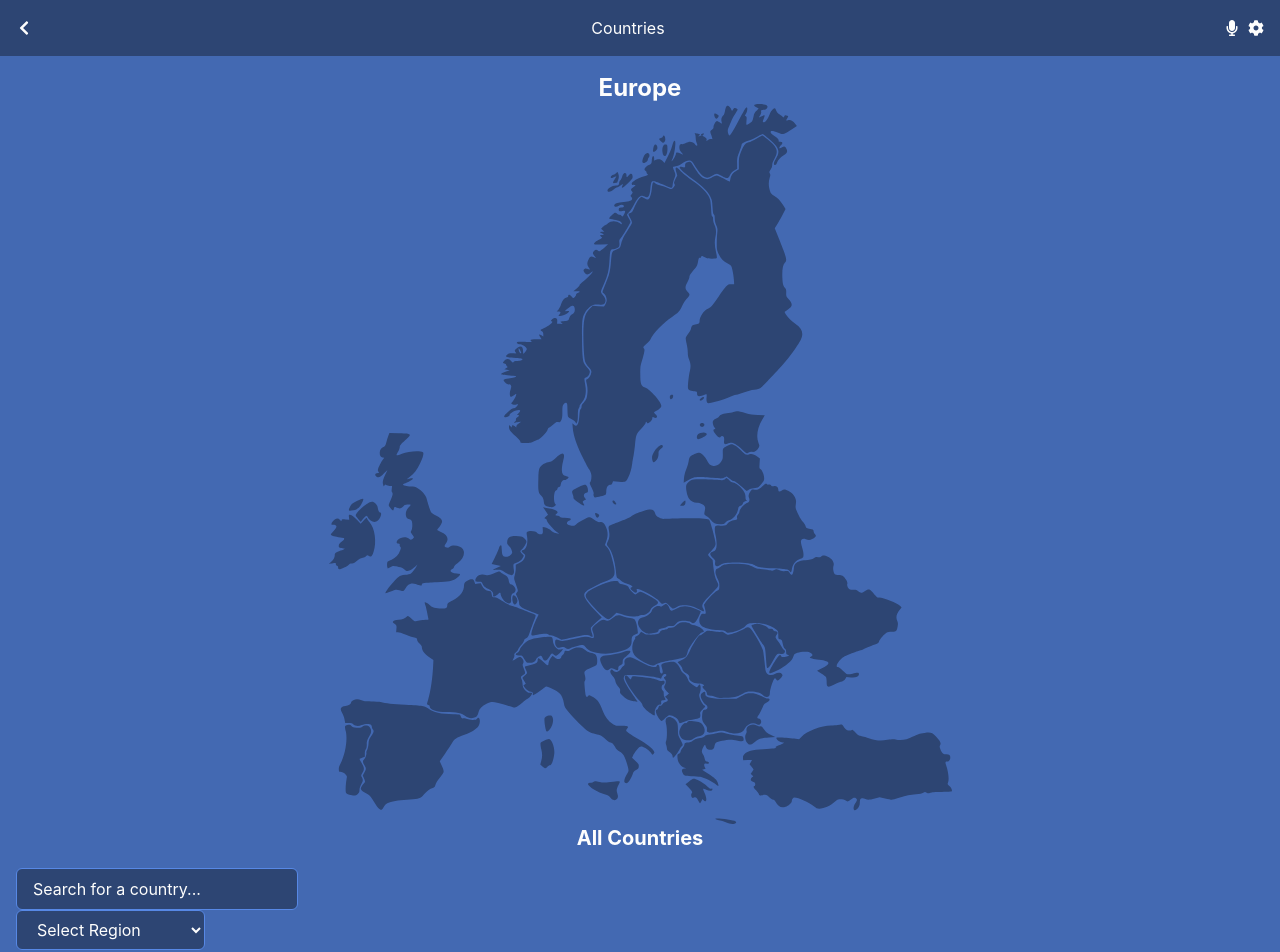
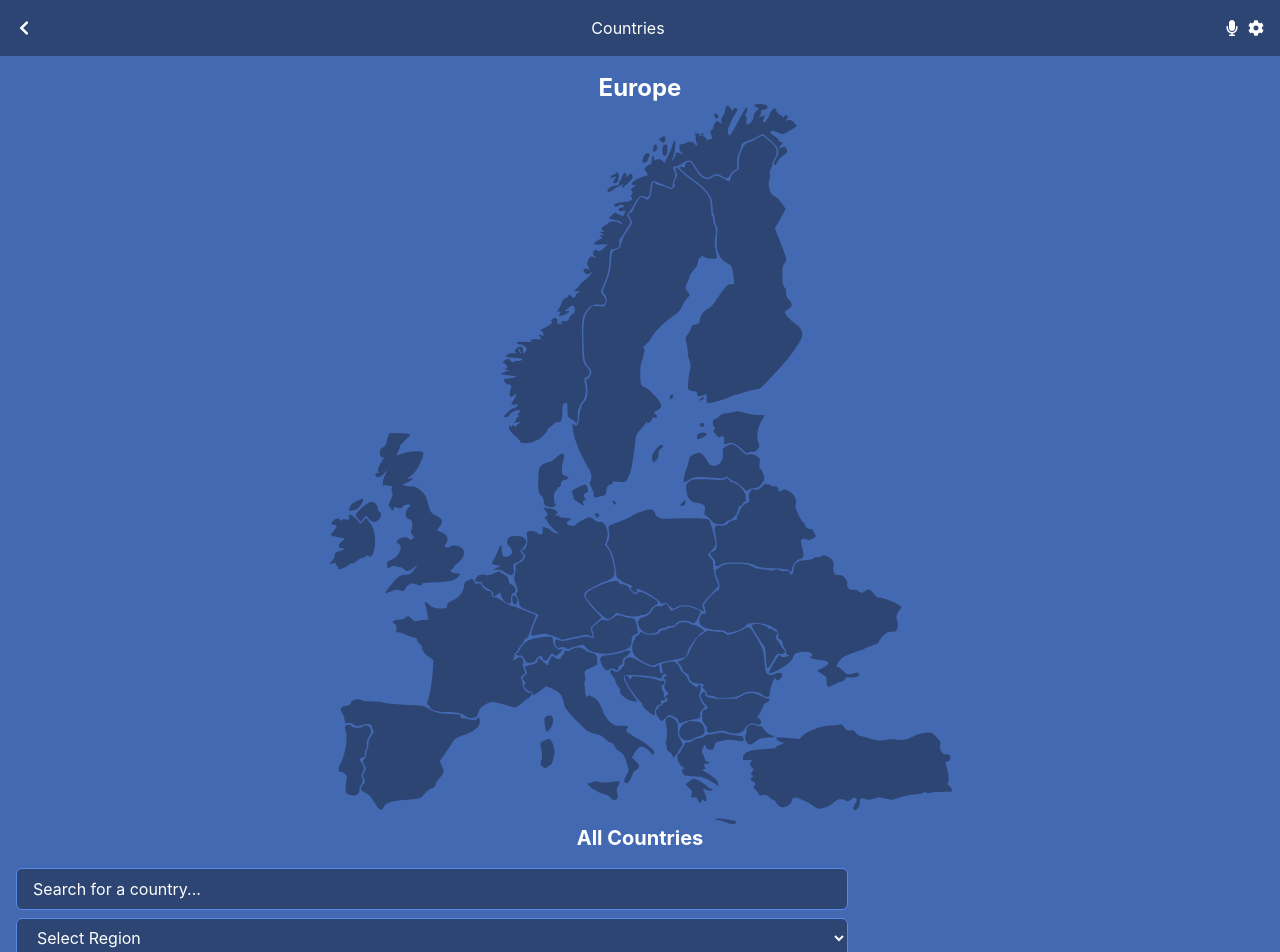
Before and after one commit to memicelis/countries, a React (Create React App) app: page / in a window 1280 px wide. Shown: the top 952 px of the page. Built offline with nearby package versions, Linux system fonts and the light colour scheme; no server answers.

Commit message:
Fix width

```diff
--- a/src/components/input/Filter.jsx
+++ b/src/components/input/Filter.jsx
@@ -12,9 +12,9 @@ const Filter = () => {
   };
 
   return (
-    <div>
+    <div className="w-2/3">
       <select
-        className="bg-dark border border-light text-white py-2 px-4 rounded-md placeholder:text-white"
+        className="w-full bg-dark border border-light text-white py-2 px-4 rounded-md placeholder:text-white"
         id="region"
         onChange={handleRegionChange}
         value={selectedRegion}
--- a/src/components/input/Search.jsx
+++ b/src/components/input/Search.jsx
@@ -11,10 +11,10 @@ const Search = () => {
   };
 
   return (
-    <div>
+    <div className="w-2/3 mb-2">
       <input
         type="text"
-        className="bg-dark border border-light text-white py-2 px-4 rounded-md placeholder:text-white"
+        className="w-full bg-dark border border-light text-white py-2 px-4 rounded-md placeholder:text-white"
         placeholder="Search for a country..."
         value={searchTerm}
         onChange={handleSearchChange}
```
